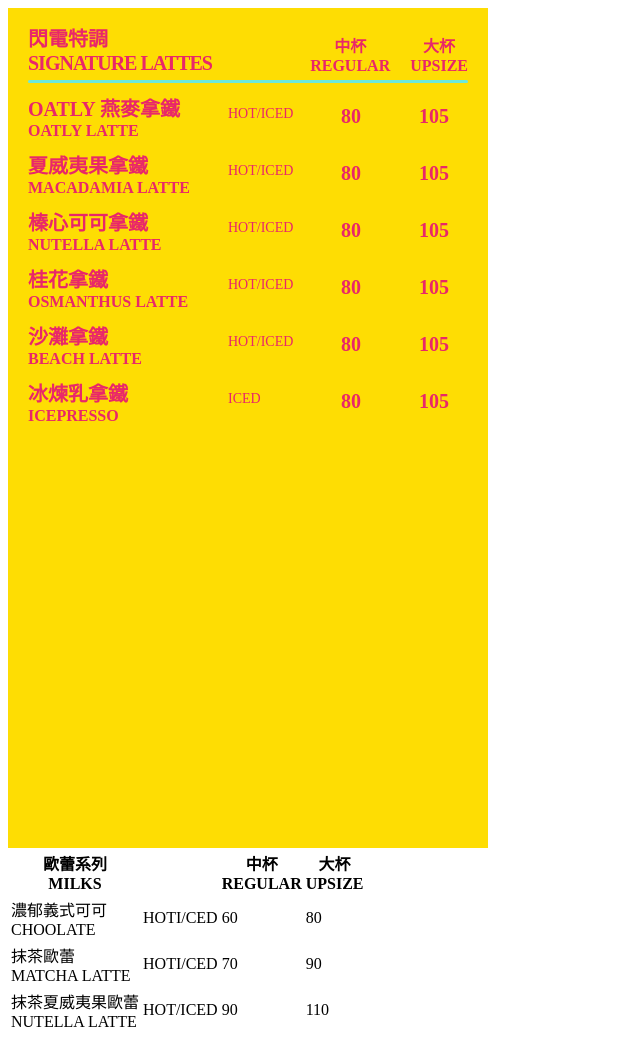
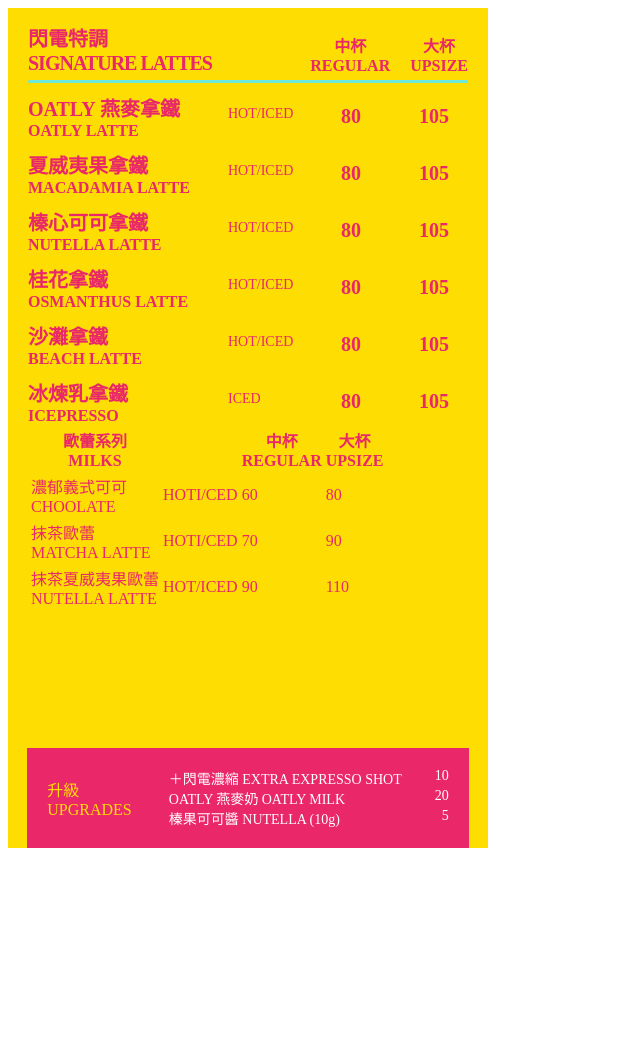
Before and after one commit to YangDoris/test-repo-for-frontend, a plain HTML site: page index.html in a window 1280 px wide. Shown: the whole page, without its empty margins (0-640 px from the left). After the commit the page ends 856 px from the top, so only its background shows below. Drawn offline with Linux system fonts and the light colour scheme.

Commit message:
add upgrade: content in the bottom of menu

```diff
--- a/index.html
+++ b/index.html
@@ -105,8 +105,7 @@
                 </div>
               </div>
             </div>
-<!--上面是使用老師教材的方式,下面是使用表格的方式, 做對比 -->
-            </div>
+            <!--上面是老師教材的方式,下面是我原先用table方式, 特意留著做對比-->
             <table>
                 <tr>
                     <th>歐蕾系列<br>MILKS</th>
@@ -134,6 +133,28 @@
                     <td>110</td>
                 </tr>
             </table>
+            <!--upgrade: content in the bottom of menu-->
+            <div class="footer-wrapper">
+                <div class="footer">
+                  <div class="upgrade-title">
+                      <div class="upgrade-ch">升級</div>
+                      <div class="upgrade-en">UPGRADES</div>
+                  </div>
+                  <div class="upgrade-block">
+                    <div class="upgrade-item">
+                      <div class="upgrade-item-name">＋閃電濃縮 EXTRA EXPRESSO SHOT</div>
+                      <div class="upgrade-item-price">10</div>
+                    </div>
+                    <div class="upgrade-item">
+                      <div class="upgrade-item-name">OATLY 燕麥奶 OATLY MILK</div>
+                      <div class="upgrade-item-price">20</div>
+                    </div>
+                    <div class="upgrade-item">
+                      <div class="upgrade-item-name">榛果可可醬 NUTELLA (10g)</div>
+                      <div class="upgrade-item-price">5</div>
+                    </div>
+                </div>
+            </div>
         </div>
     </div>
 </body>
```
